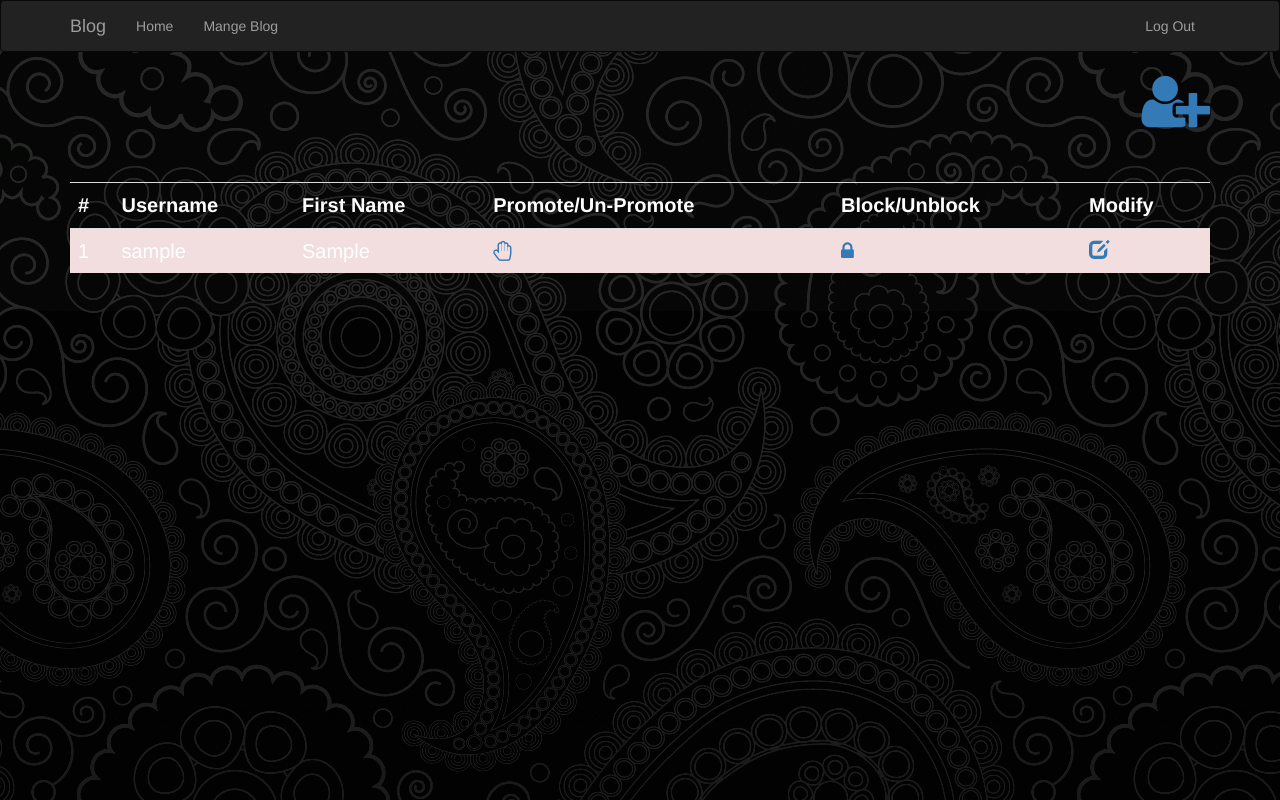
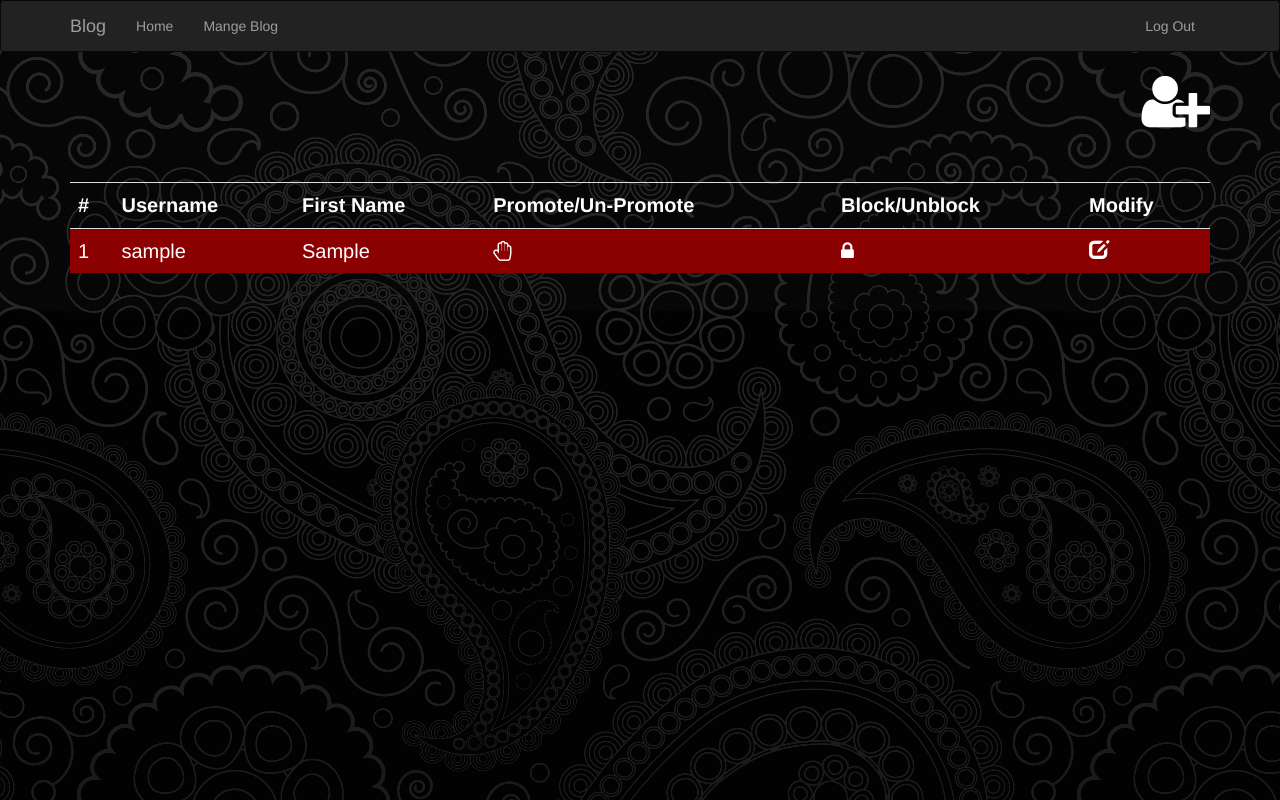
Before and after one commit to NadaBayoumy/DjangoPythonBlog, a Django app: page /users/ in a window 1280 px wide. Run offline with Django 3.2, Linux system fonts and the light colour scheme; the visitor is signed in with stand-in values (Sample User, id 1); data comes from the database, SQL or seed files in the repository; some libraries are stand-ins or nearby versions.

Commit message:
Updating base.html and adding imgs

```diff
--- a/Blog/BlogApp/static/css/style.css
+++ b/Blog/BlogApp/static/css/style.css
@@ -5,8 +5,8 @@ html,body {
 }
 
 label, td, th{
-color:white;
-font-size: 20px;
+    color:white;
+    font-size: 20px;
 }
 
 .overlay {
@@ -23,3 +23,14 @@ font-size: 20px;
 .onoverlay {
     position: relative;
 }
+
+
+/*table {
+    background: darkgrey;
+    border-radius: 10px;
+
+}*/
+
+.fa, .glyphicon {
+    color: white;
+}
--- /dev/null
+++ b/Blog/BlogApp/static/js/script.js
@@ -0,0 +1,3 @@
+   $(document).ready(function() {
+        $(".lockedrow").parents('tr').css( "background-color", 'darkred' );
+    });
--- a/Blog/BlogApp/templates/BlogApp/base.html
+++ b/Blog/BlogApp/templates/BlogApp/base.html
@@ -10,7 +10,12 @@
     <script src="{% static 'node_modules/tether/dist/js/tether.js' %}"></script>
     <script src="{% static 'node_modules/jquery/dist/jquery.min.js' %}"></script>
     <script src="{% static 'node_modules/bootstrap/dist/js/bootstrap.min.js' %}"></script>
+    <script src="{% static 'js/script.js' %}"></script>
     <link rel="stylesheet" href="{% static 'node_modules/bootstrap/dist/css/bootstrap.min.css' %}">
+    <!-- nada i need to put this link in header  -->
+    <link href="//maxcdn.bootstrapcdn.com/font-awesome/4.7.0/css/font-awesome.min.css" rel="stylesheet">
+    <!-- end nada link -->
+
     <link rel="stylesheet" href="{% static 'css/style.css' %}">
     <title>{% block 'title' %}{% endblock 'title' %}</title>
     {% block 'head' %}{% endblock 'head' %}
--- a/Blog/BlogApp/templates/BlogApp/users_list.html
+++ b/Blog/BlogApp/templates/BlogApp/users_list.html
@@ -5,16 +5,6 @@ Users Management Panel
 {% endblock 'title' %}
 
 {% block 'body' %}
-
-
-<!-- nada i need to put this link in header  -->
-<link href="//maxcdn.bootstrapcdn.com/font-awesome/4.7.0/css/font-awesome.min.css" rel="stylesheet">
-<script>
-    $(document).ready(function() {
-        $(".lockedrow").parents('tr').addClass( "danger" );
-    });
-</script>
-<!-- end nada link -->
 
 <div class="container">
 
```
